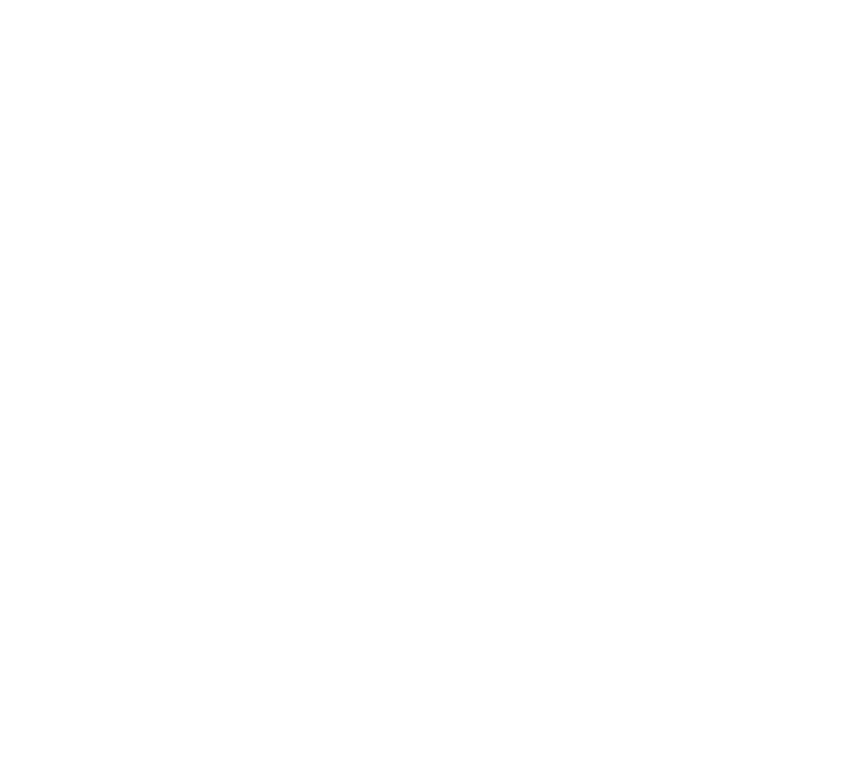
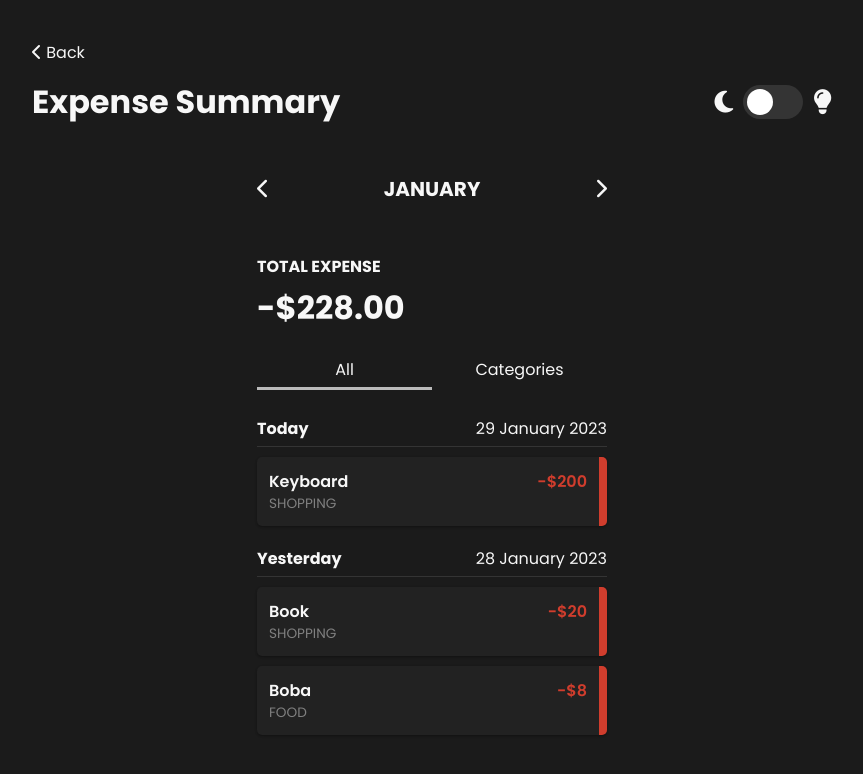
Before and after one commit to emilysamantha/my-expense-tracker, a React (Create React App) app: page /expensesummary in a window 1280 px wide. Before the commit this address had no page. Shown: the top 774 px of the page, without its empty margins (208-1071 px from the left). Built offline with nearby package versions, Linux system fonts and the light colour scheme.

Commit message:
Implement expense summary for all

```diff
--- a/src/App.css
+++ b/src/App.css
@@ -64,6 +64,19 @@
 
 a {
   text-decoration: none;
+}
+
+.back-btn {
+  width: 75vw;
+  max-width: 800px;
+}
+
+.dark .back-btn {
+  color: var(--light-bg);
+}
+
+.light .back-btn {
+  color: var(--dark-bg);
 }
 
 .light {
--- a/src/App.js
+++ b/src/App.js
@@ -2,14 +2,15 @@
 import React from "react";
 import { BrowserRouter, Routes, Route } from "react-router-dom";
 import Home from "./pages/Home";
-import IncomeSummary from "./pages/IncomeSummary";
+import Summary from "./pages/Summary";
 
 function App() {
   return (
     <BrowserRouter>
       <Routes>
         <Route path="/" element={<Home />} />
-        <Route path="/incomesummary" element={<IncomeSummary />} />
+        <Route path="/incomesummary" element={<Summary incExp="inc" />} />
+        <Route path="/expensesummary" element={<Summary incExp="exp" />} />
       </Routes>
     </BrowserRouter>
   );
--- a/src/components/Total.js
+++ b/src/components/Total.js
@@ -21,24 +21,33 @@
 
   switch (calculate) {
     case "balance":
-      total = amounts
-        .reduce((acc, amount) => (acc += parseFloat(amount)), 0)
-        .toFixed(2);
+      total = amounts.reduce((acc, amount) => (acc += parseFloat(amount)), 0);
+
       break;
     case "income":
       total = amounts
         .filter((amount) => amount > 0)
-        .reduce((acc, amount) => (acc += parseFloat(amount)), 0)
-        .toFixed(2);
+        .reduce((acc, amount) => (acc += parseFloat(amount)), 0);
+
+      break;
+    case "expense":
+      total = amounts
+        .filter((amount) => amount < 0)
+        .reduce((acc, amount) => (acc += parseFloat(amount)), 0);
+
       break;
     default:
       total = 0;
   }
 
+  const sign = total < 0 ? "-" : "";
+
   return (
     <div>
       <h4>{title}</h4>
-      <h1 id="balance">${numberWithCommas(total)}</h1>
+      <h1 id="balance">
+        {sign}${numberWithCommas(Math.abs(total).toFixed(2))}
+      </h1>
     </div>
   );
 };
--- a/src/pages/IncomeSummary.js
+++ b/src/pages/Summary.js
@@ -1,11 +1,12 @@
 import React, { useContext, useState } from "react";
+import { Link } from "react-router-dom";
 import Header from "../components/Header";
 import Total from "../components/Total";
 import ToggleButton from "../components/ToggleButton";
 import { GlobalContext } from "../context/GlobalState";
 import TransactionList from "../components/TransactionList";
 
-const IncomeSummary = () => {
+const Summary = ({ incExp }) => {
   // Get current date
   let currentDate = new Date();
 
@@ -27,11 +28,20 @@
     setChosenDate(dateInc);
   }
 
-  // Function to return this month's transactions
-  const monthTransactions = transactions.filter(
+  // Get this month's income
+  const monthIncome = transactions.filter(
     (transaction) =>
       transaction.date.getMonth() === chosenDate.getMonth() &&
-      transaction.date.getFullYear() === chosenDate.getFullYear()
+      transaction.date.getFullYear() === chosenDate.getFullYear() &&
+      transaction.amount > 0
+  );
+
+  // Get this month's expense
+  const monthExpense = transactions.filter(
+    (transaction) =>
+      transaction.date.getMonth() === chosenDate.getMonth() &&
+      transaction.date.getFullYear() === chosenDate.getFullYear() &&
+      transaction.amount < 0
   );
 
   return (
@@ -40,8 +50,13 @@
         theme === "light" ? "main-container light" : "main-container dark"
       }
     >
+      <Link className="back-btn" to="/">
+        <i class="fa-solid fa-chevron-left"></i> Back
+      </Link>
       <div className="header">
-        <Header title="Income Summary" />
+        <Header
+          title={incExp === "inc" ? "Income Summary" : "Expense Summary"}
+        />
         <ToggleButton />
       </div>
       <div className="month-picker">
@@ -51,8 +66,8 @@
       </div>
       <div className="container">
         <Total
-          title="Total Income"
-          calculate="income"
+          title={incExp === "inc" ? "Total Income" : "Total Expense"}
+          calculate={incExp === "inc" ? "income" : "expense"}
           month={chosenDate.getMonth()}
           year={chosenDate.getFullYear()}
         />
@@ -70,10 +85,14 @@
             Categories
           </div>
         </div>
-        <TransactionList transactions={monthTransactions} />
+        {option === "all" && (
+          <TransactionList
+            transactions={incExp === "inc" ? monthIncome : monthExpense}
+          />
+        )}
       </div>
     </div>
   );
 };
 
-export default IncomeSummary;
+export default Summary;
```
